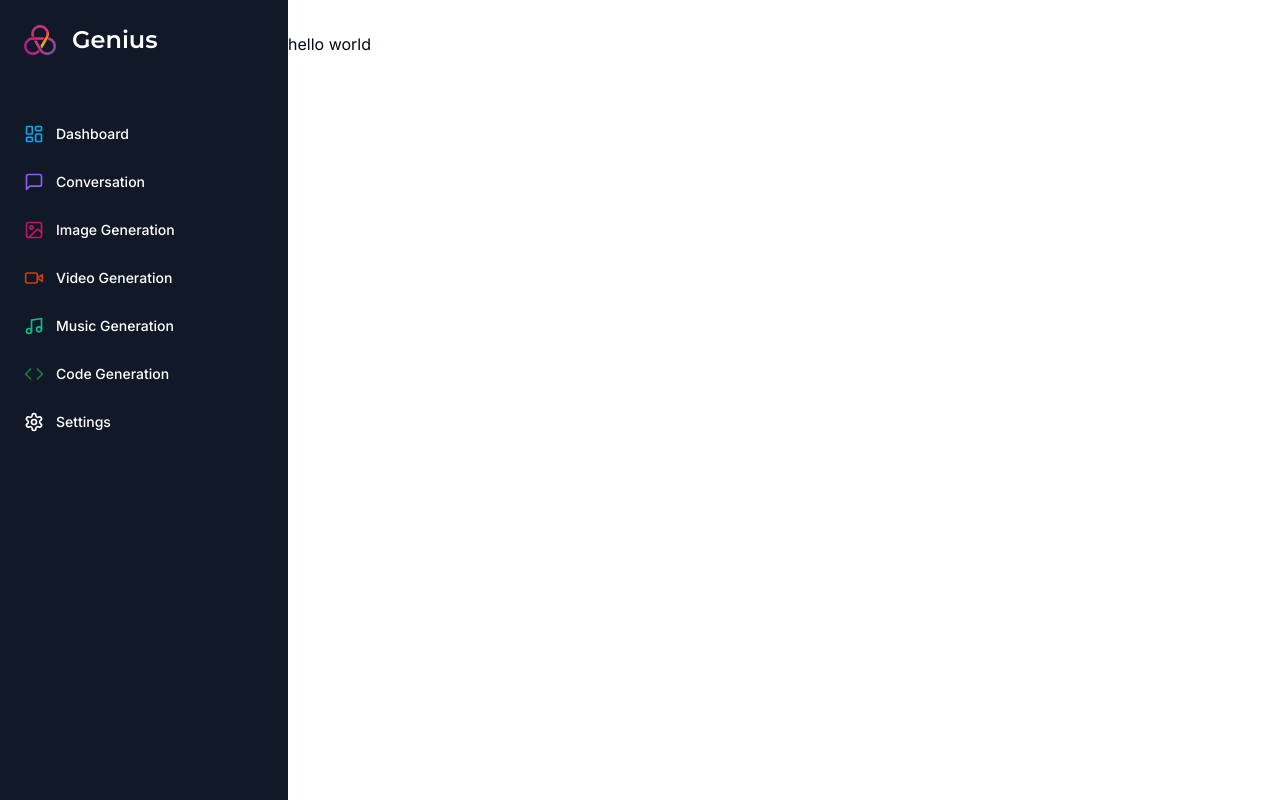
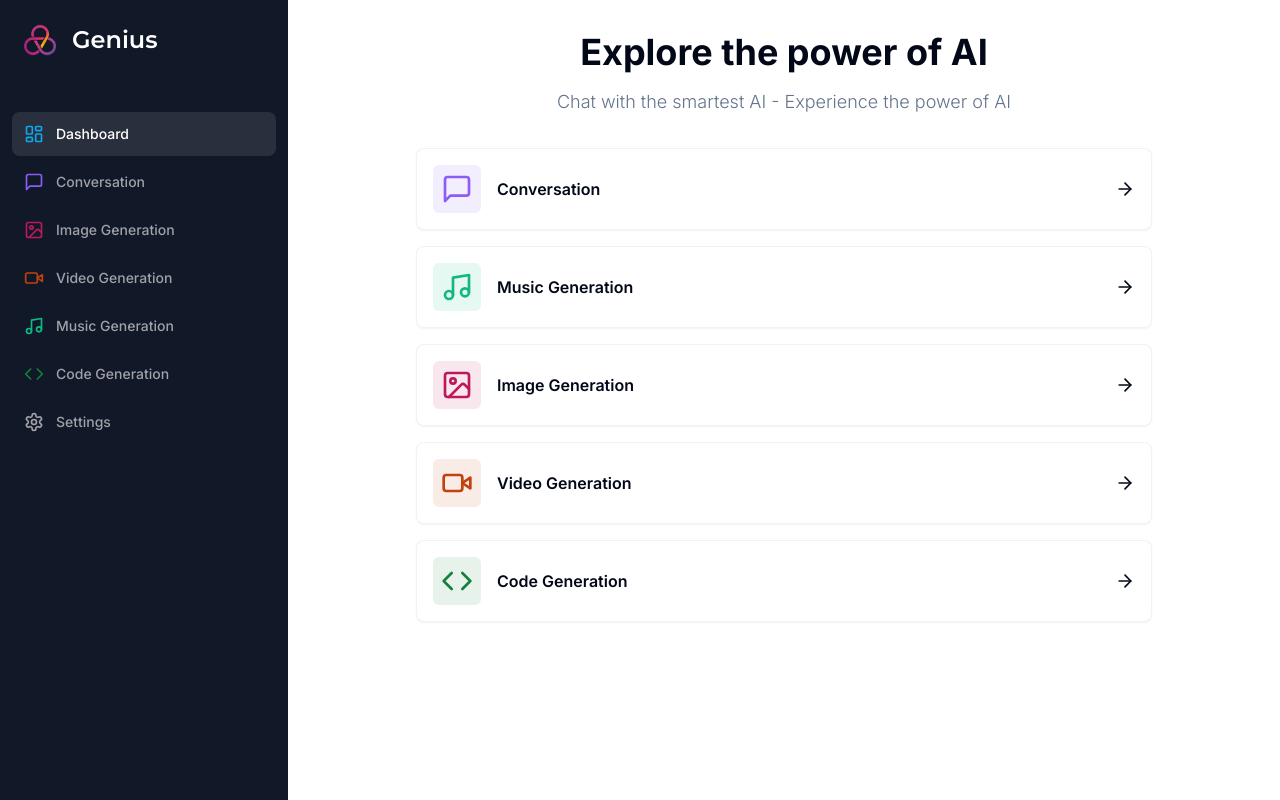
Before and after one commit to Leozhr/GeniusAI-NextJS, a Next.js app: page /dashboard in a window 1280 px wide. Built offline with nearby package versions, Linux system fonts and the light colour scheme.

Commit message:
:white_check_mark: Dashboard Components

```diff
--- a/app/(dashboard)/(routes)/dashboard/page.tsx
+++ b/app/(dashboard)/(routes)/dashboard/page.tsx
@@ -1,8 +1,91 @@
+"use client";
+
+import { useRouter } from "next/navigation";
+
+import { Card } from "@/components/ui/card";
+import { cn } from "@/lib/utils";
+import {
+  ArrowRight,
+  Code,
+  ImageIcon,
+  MessageSquare,
+  Music,
+  VideoIcon
+} from "lucide-react";
+
+const tools = [
+  {
+    label: "Conversation",
+    icon: MessageSquare,
+    color: "text-violet-500",
+    bgColor: "bg-violet-500/10",
+    href: "/conversation",
+  },
+  {
+    label: "Music Generation",
+    icon: Music,
+    color: "text-emerald-500",
+    bgColor: "bg-emerald-500/10",
+    href: "/music",
+  },
+  {
+    label: "Image Generation",
+    icon: ImageIcon,
+    color: "text-pink-700",
+    bgColor: "bg-pink-700/10",
+    href: "/image",
+  },
+  {
+    label: "Video Generation",
+    icon: VideoIcon,
+    color: "text-orange-700",
+    bgColor: "bg-orange-700/10",
+    href: "/video",
+  },
+  {
+    label: "Code Generation",
+    icon: Code,
+    color: "text-green-700",
+    bgColor: "bg-green-700/10",
+    href: "/code",
+  },
+]
 
 const DashboardPage = () => {
+  const router = useRouter();
+
   return (
     <div>
-      hello world
+      <div className="mb-8 space-y-4">
+        <h2 className="text-2xl md:text-4xl font-bold
+        text-center">
+          Explore the power of AI
+        </h2>
+        <p className="text-muted-foreground font-light text-sm
+        md:text-lg text-center">
+          Chat with the smartest AI - Experience the power of AI
+        </p>
+      </div>
+      <div className="space-y-4 px-4 md:px-20 lg:px-32">
+        {tools.map((tool) => (
+          <Card
+          onClick={() => router.push(tool.href)}
+          key={tool.href}
+          className="p-4 border-black/5 flex items-center
+          justify-between hover:shadow-md transition cursor-pointer"
+          >
+            <div className="flex items-center gap-x-4">
+              <div className={cn("p-2 w-fit rounded-md", tool.bgColor)}>
+                <tool.icon className={cn("h-8 w-8", tool.color)} />
+              </div>
+              <div className="font-semibold">
+                {tool.label}
+              </div>
+            </div>
+            <ArrowRight className="h-5 w-5" />
+          </Card>
+        ))}
+      </div>
     </div>
   )
 }
--- a/components/mobile-sidebar.tsx
+++ b/components/mobile-sidebar.tsx
@@ -10,7 +10,19 @@
   SheetTrigger
 } from "@/components/ui/sheet";
 
+import { useEffect, useState } from "react";
+
 const MobileSidebar = () => {
+  const [isMounted, setIsMounted] = useState(false);
+
+  useEffect(() => {
+    setIsMounted(true);
+  }, [])
+
+  if (!isMounted) {
+    return null
+  }
+
   return (
     <Sheet>
       <SheetTrigger>
--- a/components/sidebar.tsx
+++ b/components/sidebar.tsx
@@ -3,6 +3,7 @@
 import { Montserrat } from "next/font/google";
 import Image from "next/image";
 import Link from "next/link";
+import { usePathname } from "next/navigation";
 
 import { cn } from "@/lib/utils";
 import {
@@ -65,6 +66,8 @@
 ]
 
 const Sidebar = () => {
+  const pathname = usePathname();
+
   return (
     <div className="space-y-4 py-4 flex flex-col
     h-full bg-[#111827] text-white">
@@ -88,10 +91,12 @@
             <Link
               href={route.href}
               key={route.href}
-              className="text-sm group flex p-3 w-full
+              className={cn(`text-sm group flex p-3 w-full
               justify-start font-medium cursor-pointer
               hover:text-white hover:bg-white/10 rounded-lg
-              transition"
+              transition`,
+              route.href === pathname ? "text-white bg-white/10" :
+              "text-zinc-400")}
             >
               <div className="flex items-center flex-1">
                 <route.icon className={cn("h-5 w-5 mr-3",
--- /dev/null
+++ b/components/ui/card.tsx
@@ -0,0 +1,79 @@
+import * as React from "react"
+
+import { cn } from "@/lib/utils"
+
+const Card = React.forwardRef<
+  HTMLDivElement,
+  React.HTMLAttributes<HTMLDivElement>
+>(({ className, ...props }, ref) => (
+  <div
+    ref={ref}
+    className={cn(
+      "rounded-lg border bg-card text-card-foreground shadow-sm",
+      className
+    )}
+    {...props}
+  />
+))
+Card.displayName = "Card"
+
+const CardHeader = React.forwardRef<
+  HTMLDivElement,
+  React.HTMLAttributes<HTMLDivElement>
+>(({ className, ...props }, ref) => (
+  <div
+    ref={ref}
+    className={cn("flex flex-col space-y-1.5 p-6", className)}
+    {...props}
+  />
+))
+CardHeader.displayName = "CardHeader"
+
+const CardTitle = React.forwardRef<
+  HTMLParagraphElement,
+  React.HTMLAttributes<HTMLHeadingElement>
+>(({ className, ...props }, ref) => (
+  <h3
+    ref={ref}
+    className={cn(
+      "text-2xl font-semibold leading-none tracking-tight",
+      className
+    )}
+    {...props}
+  />
+))
+CardTitle.displayName = "CardTitle"
+
+const CardDescription = React.forwardRef<
+  HTMLParagraphElement,
+  React.HTMLAttributes<HTMLParagraphElement>
+>(({ className, ...props }, ref) => (
+  <p
+    ref={ref}
+    className={cn("text-sm text-muted-foreground", className)}
+    {...props}
+  />
+))
+CardDescription.displayName = "CardDescription"
+
+const CardContent = React.forwardRef<
+  HTMLDivElement,
+  React.HTMLAttributes<HTMLDivElement>
+>(({ className, ...props }, ref) => (
+  <div ref={ref} className={cn("p-6 pt-0", className)} {...props} />
+))
+CardContent.displayName = "CardContent"
+
+const CardFooter = React.forwardRef<
+  HTMLDivElement,
+  React.HTMLAttributes<HTMLDivElement>
+>(({ className, ...props }, ref) => (
+  <div
+    ref={ref}
+    className={cn("flex items-center p-6 pt-0", className)}
+    {...props}
+  />
+))
+CardFooter.displayName = "CardFooter"
+
+export { Card, CardHeader, CardFooter, CardTitle, CardDescription, CardContent }
```
